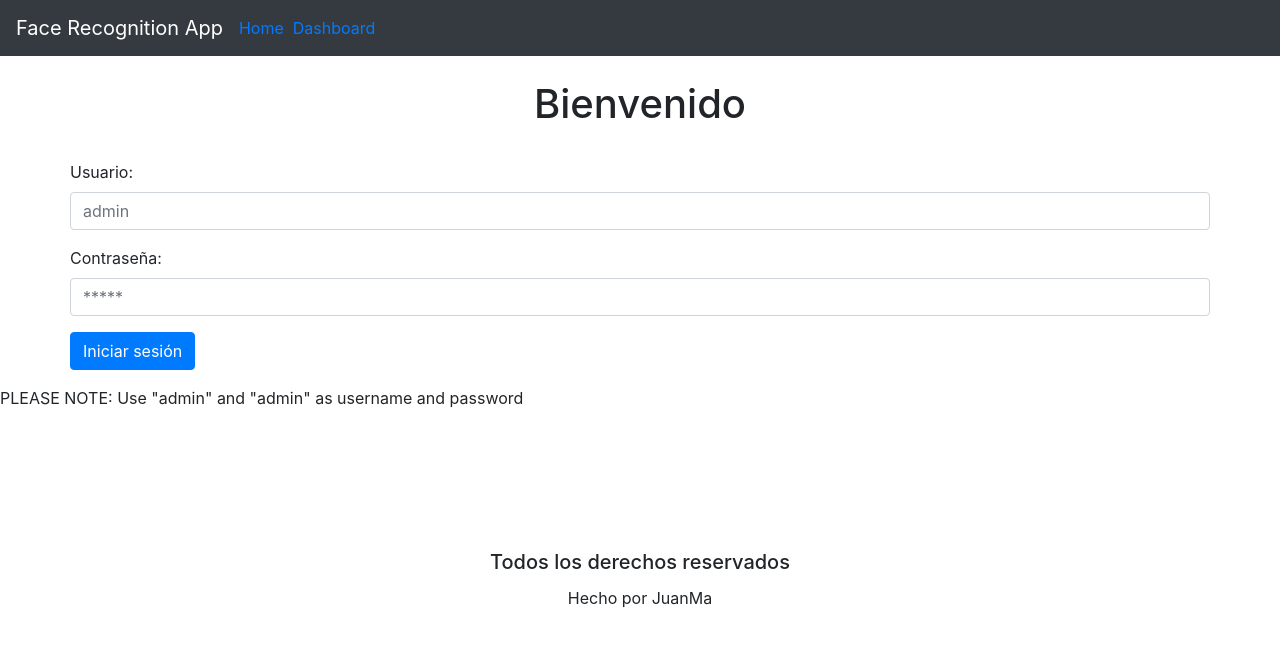
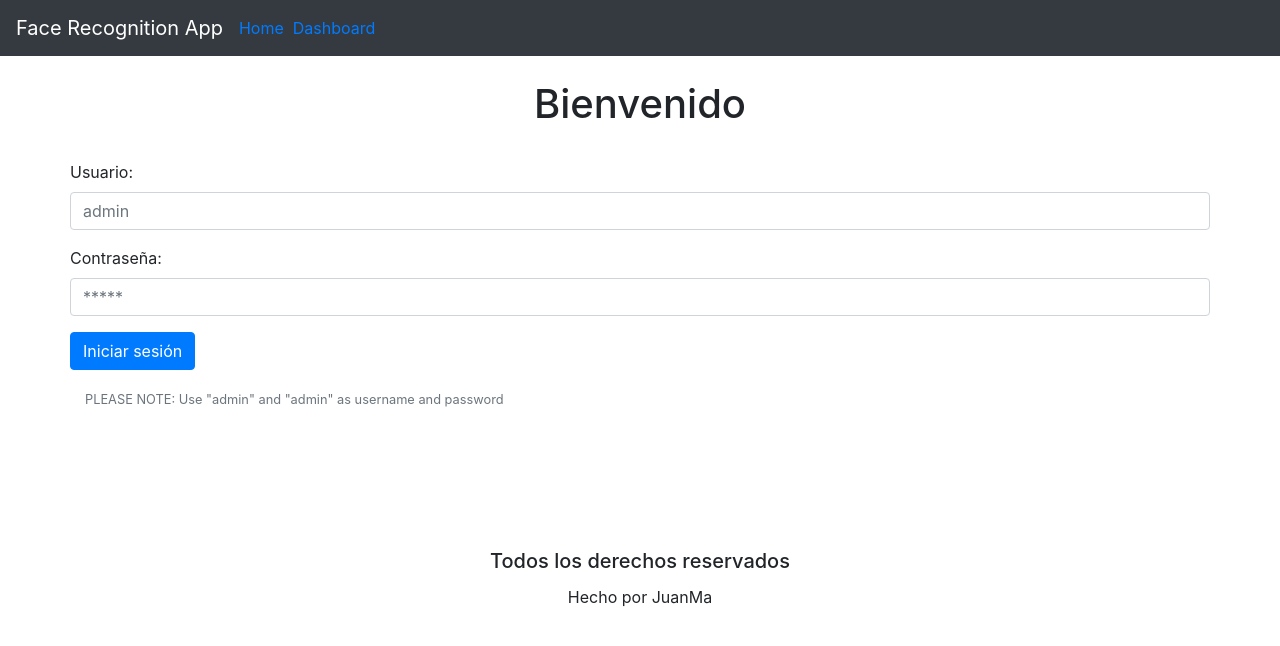
Before and after one commit to juanma77/mt-app, a React (Create React App) app: page / in a window 1280 px wide. Shown: the top 646 px of the page. Built offline with nearby package versions, Linux system fonts and the light colour scheme.

Commit message:
added style to  note for login form

```diff
--- a/src/pages/home.js
+++ b/src/pages/home.js
@@ -54,9 +54,9 @@ const Home = () => {
 
       </form>
 
-      <div>
+      <div className= "container">
 
-          PLEASE NOTE: Use "admin" and "admin" as username and password
+        <small id="loginHelp" class="form-text text-muted">PLEASE NOTE: Use "admin" and "admin" as username and password</small>
 
       </div>
 
```
